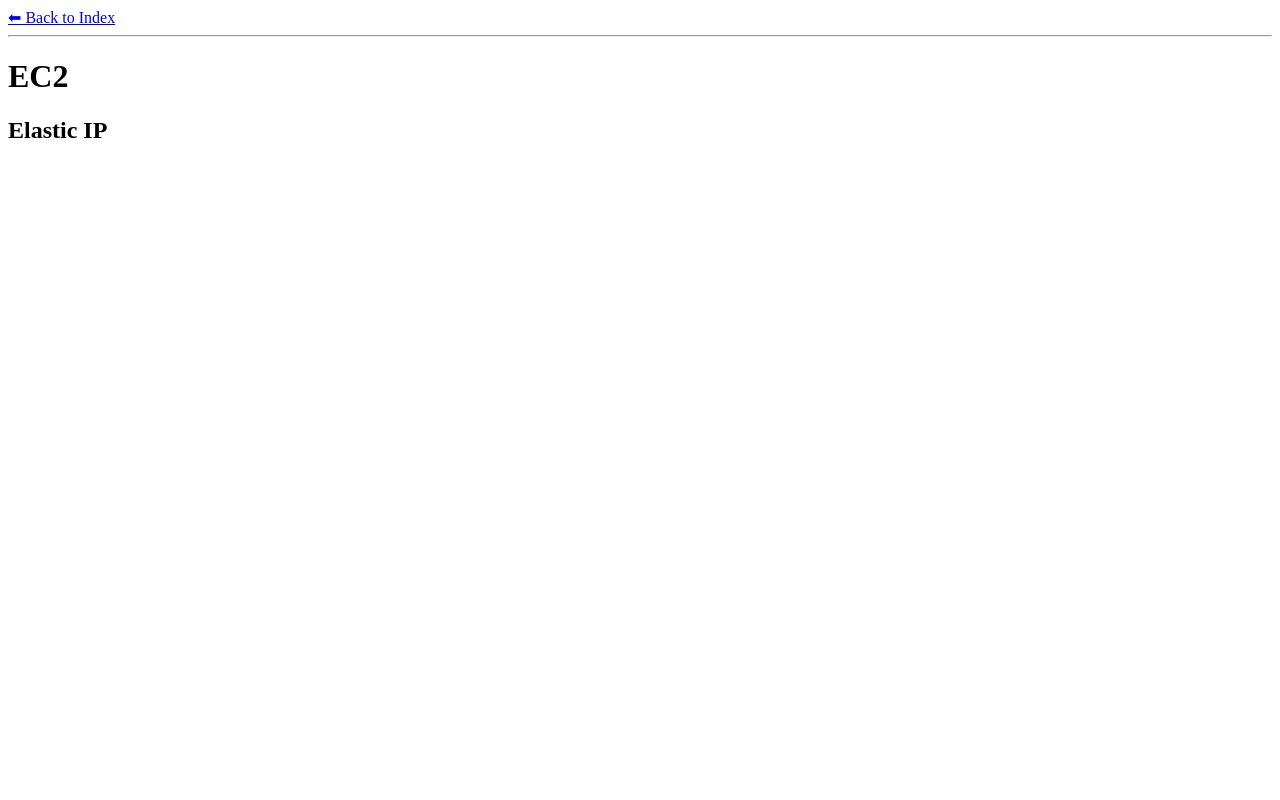
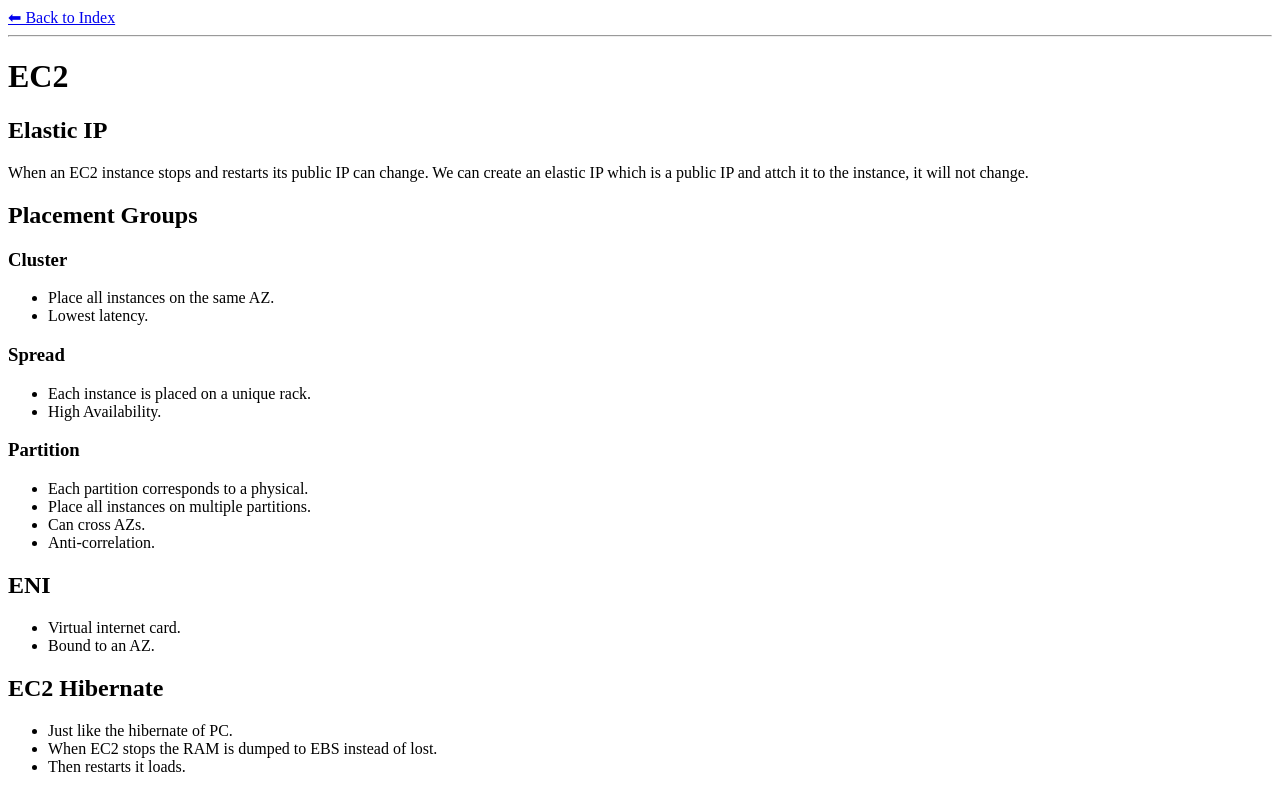
Before and after one commit to xueyulinn/notebook, a plain HTML site: page 2025.09/EC2.html in a window 1280 px wide. Drawn offline with Linux system fonts and the light colour scheme.

Commit message:
deploy: a767abc083e71b7205354bc87c3aa53089dc0b5d

```diff
--- a/2025.09/EC2.html
+++ b/2025.09/EC2.html
@@ -9,6 +9,36 @@
       <hr/>
       <h1>EC2</h1>
 <h2>Elastic IP</h2>
+<p>When an EC2 instance stops and restarts its public IP can change. We can create an elastic IP which is a public IP and attch it to the instance, it will not change.</p>
+<h2>Placement Groups</h2>
+<h3>Cluster</h3>
+<ul>
+<li>Place all instances on the same AZ.</li>
+<li>Lowest latency.</li>
+</ul>
+<h3>Spread</h3>
+<ul>
+<li>Each instance is placed on a unique rack.</li>
+<li>High Availability.</li>
+</ul>
+<h3>Partition</h3>
+<ul>
+<li>Each partition corresponds to a physical.</li>
+<li>Place all instances on multiple partitions.</li>
+<li>Can cross AZs.</li>
+<li>Anti-correlation.</li>
+</ul>
+<h2>ENI</h2>
+<ul>
+<li>Virtual internet card.</li>
+<li>Bound to an AZ.</li>
+</ul>
+<h2>EC2 Hibernate</h2>
+<ul>
+<li>Just like the hibernate of PC.</li>
+<li>When EC2 stops the RAM is dumped to EBS instead of lost.</li>
+<li>Then restarts it loads.</li>
+</ul>
 
     </body>
   </html>
```
